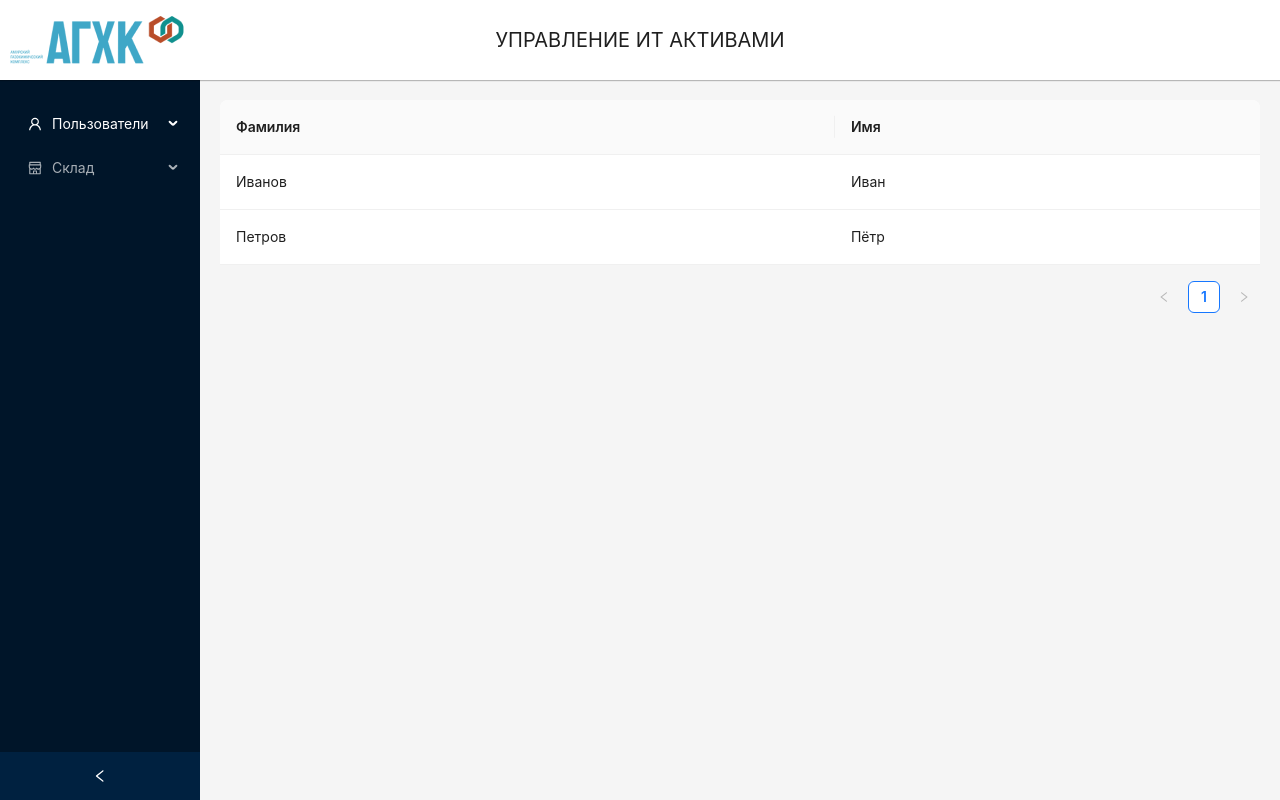
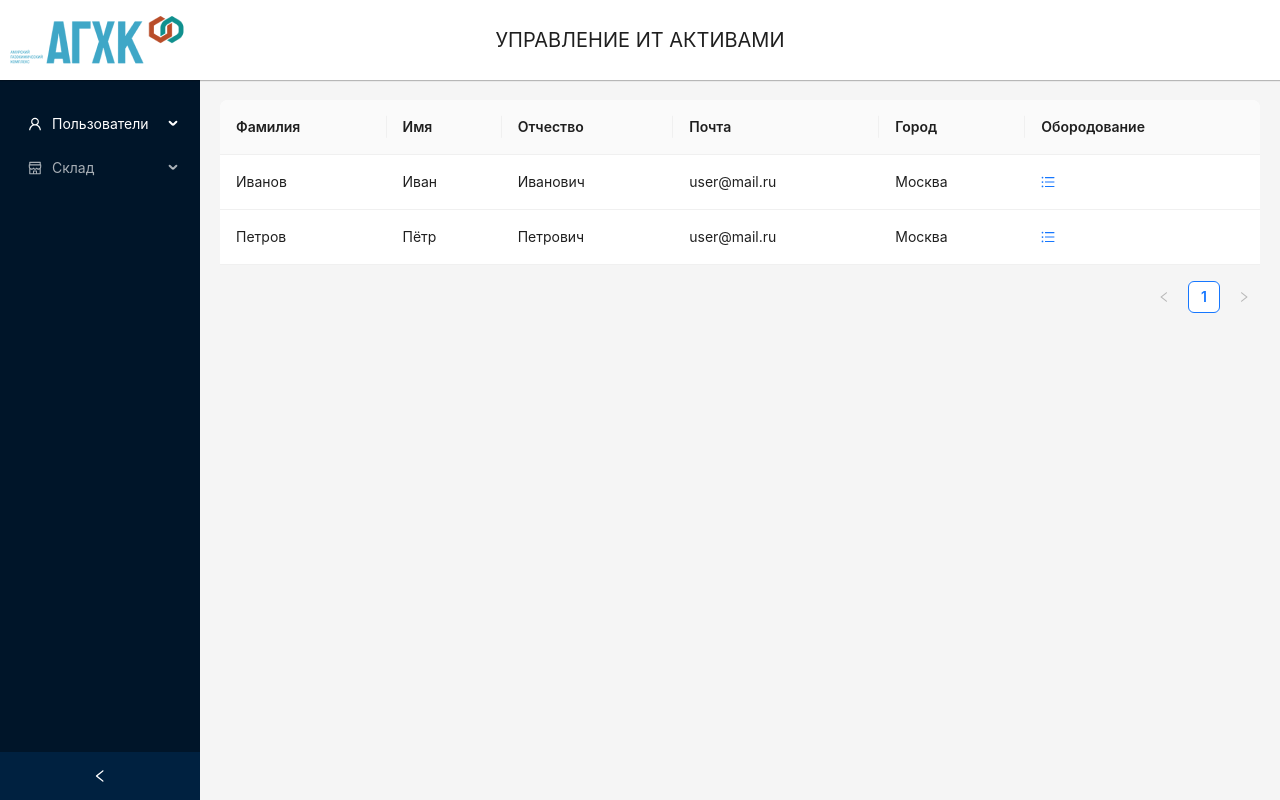
Before and after one commit to evkondr/agcc, a React (Create React App) app: page /users in a window 1280 px wide. Built offline with nearby package versions, Linux system fonts and the light colour scheme.

Commit message:
feat: add other colimns to UsersTable

```diff
--- a/src/components/UsersTable.tsx
+++ b/src/components/UsersTable.tsx
@@ -1,13 +1,14 @@
 import React from 'react';
 import { Table } from 'antd';
 import type { ColumnsType } from 'antd/es/table';
+import { UnorderedListOutlined } from '@ant-design/icons';
+import { NavLink } from 'react-router-dom';
 import { User } from '../db';
 
 interface UsersTableProps{
   users:User[]
 }
 const UsersTable = ({ users }:UsersTableProps) => {
-  console.log(users);
   const columns:ColumnsType<User> = [
     {
       title: 'Фамилия',
@@ -17,6 +18,23 @@ const UsersTable = ({ users }:UsersTableProps) => {
       title: 'Имя',
       dataIndex: 'name',
     },
+    {
+      title: 'Отчество',
+      dataIndex: 'secondName',
+    },
+    {
+      title: 'Почта',
+      dataIndex: 'email',
+    },
+    {
+      title: 'Город',
+      dataIndex: 'city',
+    },
+    {
+      title: 'Обородование',
+      dataIndex: 'id',
+      render: (record) => <NavLink to={`/user/${record}/assets`}><UnorderedListOutlined /></NavLink>,
+    },
   ];
   return (
     <Table columns={columns} dataSource={users} />
```
